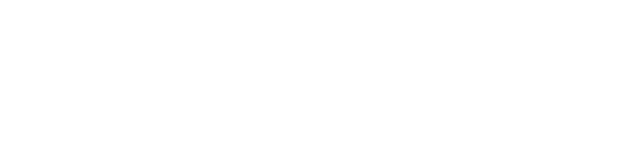
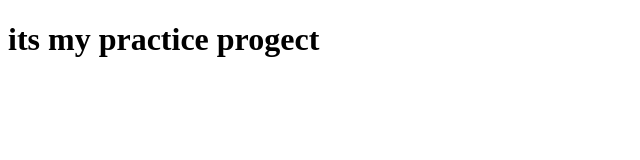
Before and after one commit to mahakneema/new, a plain HTML site: page index.html in a window 1280 px wide. Shown: the whole page, without its empty margins (0-640 px from the left). Drawn offline with Linux system fonts and the light colour scheme.

Commit message:
Update index.html

```diff
--- a/index.html
+++ b/index.html
@@ -7,6 +7,6 @@
     <title>Document</title>
 </head>
 <body>
-
+    <h1> its my practice progect <h1/>
 </body>
 </html>
```
